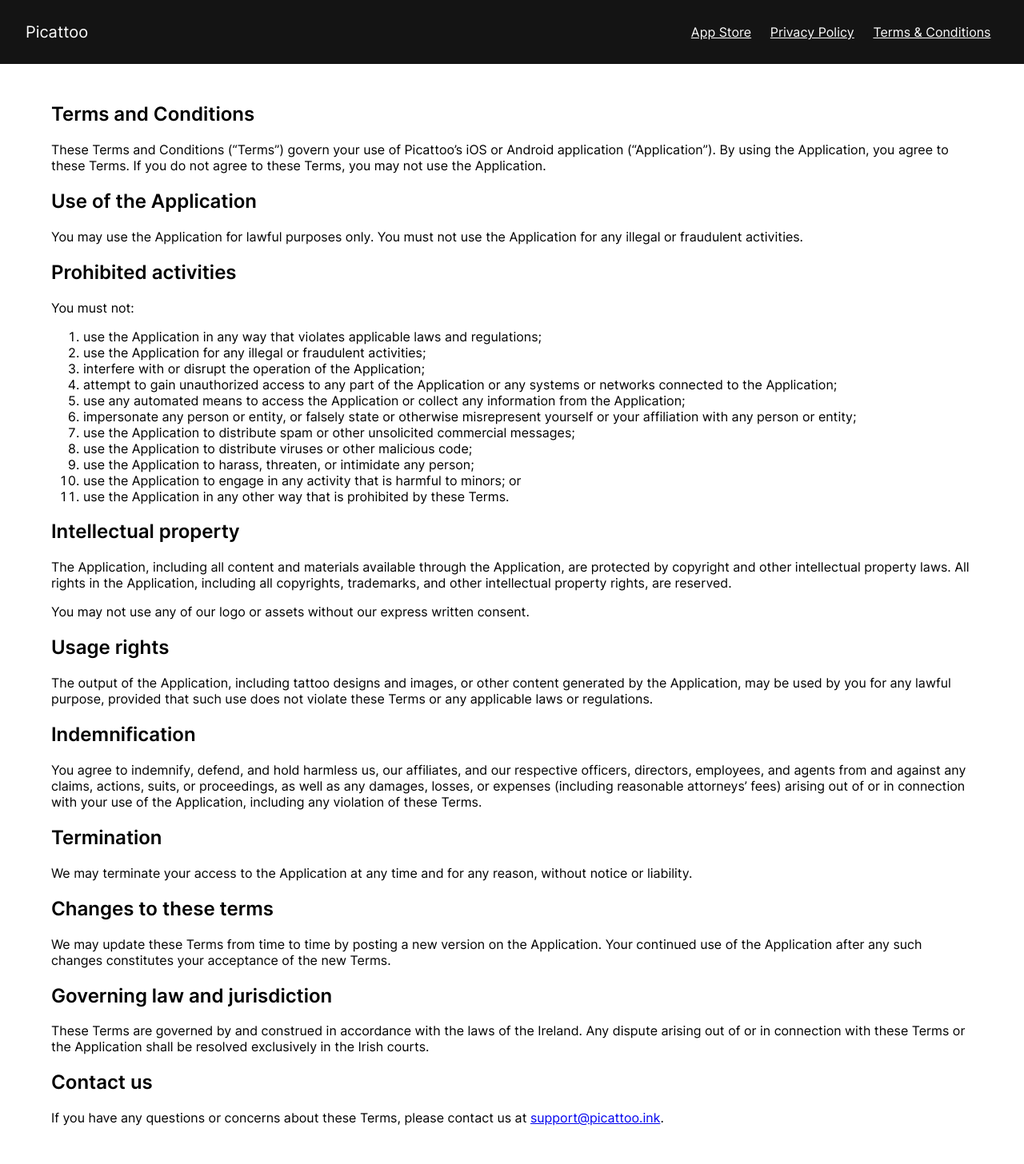
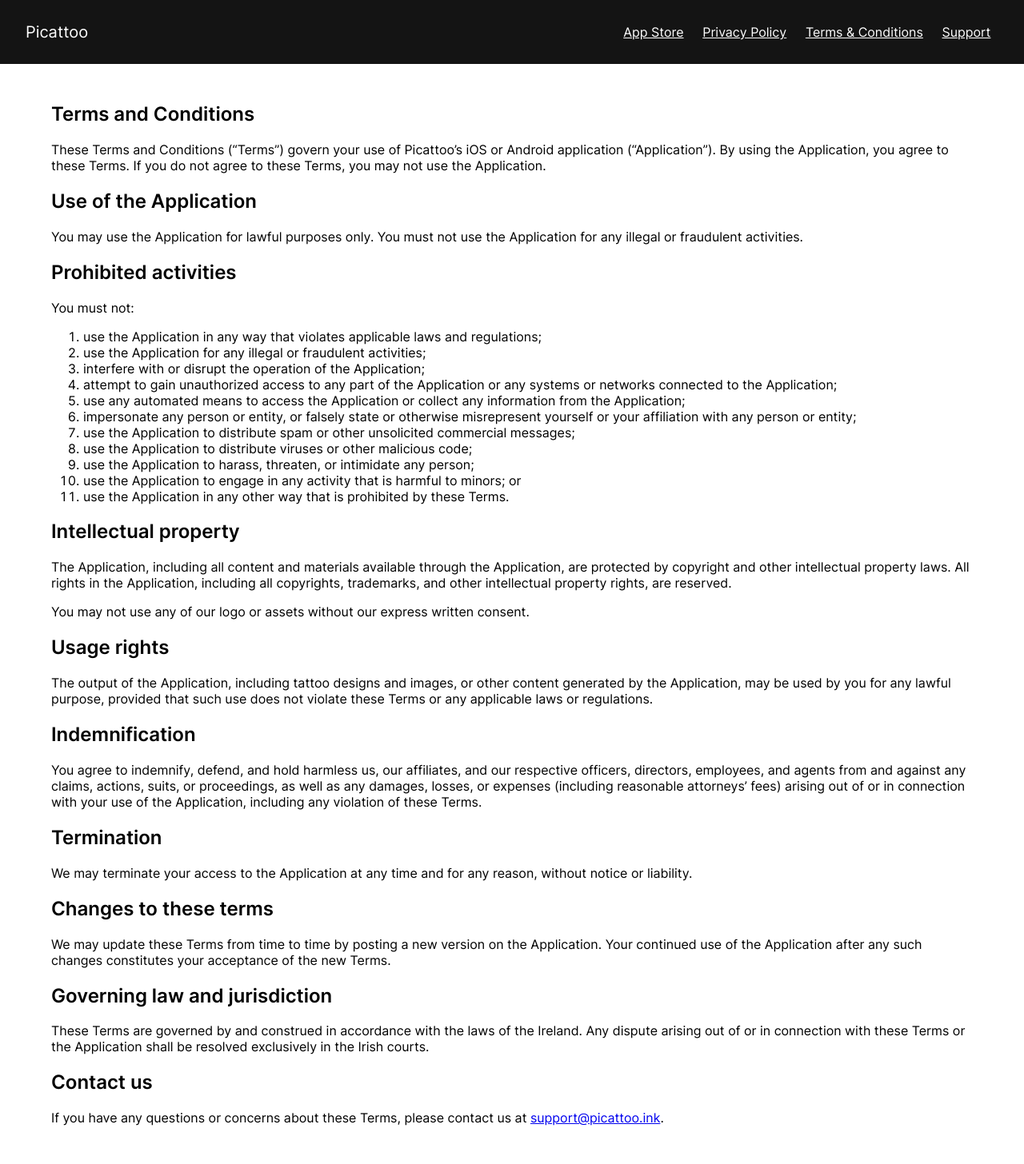
Before and after one commit to picattoo/website, a Jekyll site: the page built from terms.md, in a window 1280 px wide. Shown: the whole page at 80% size. Built offline with Jekyll 4.4.1, drawn with Linux system fonts in a browser that asks for light colours.

Commit message:
add support email

```diff
--- a/_includes/nav.html
+++ b/_includes/nav.html
@@ -2,4 +2,5 @@
   <a href='/app-store'>App Store</a>
   <a href='/privacy-policy'>Privacy Policy</a>
   <a href='/terms'>Terms & Conditions</a>
+  <a href='mailto:support@picattoo.ink'>Support</a>
 </nav>
```
